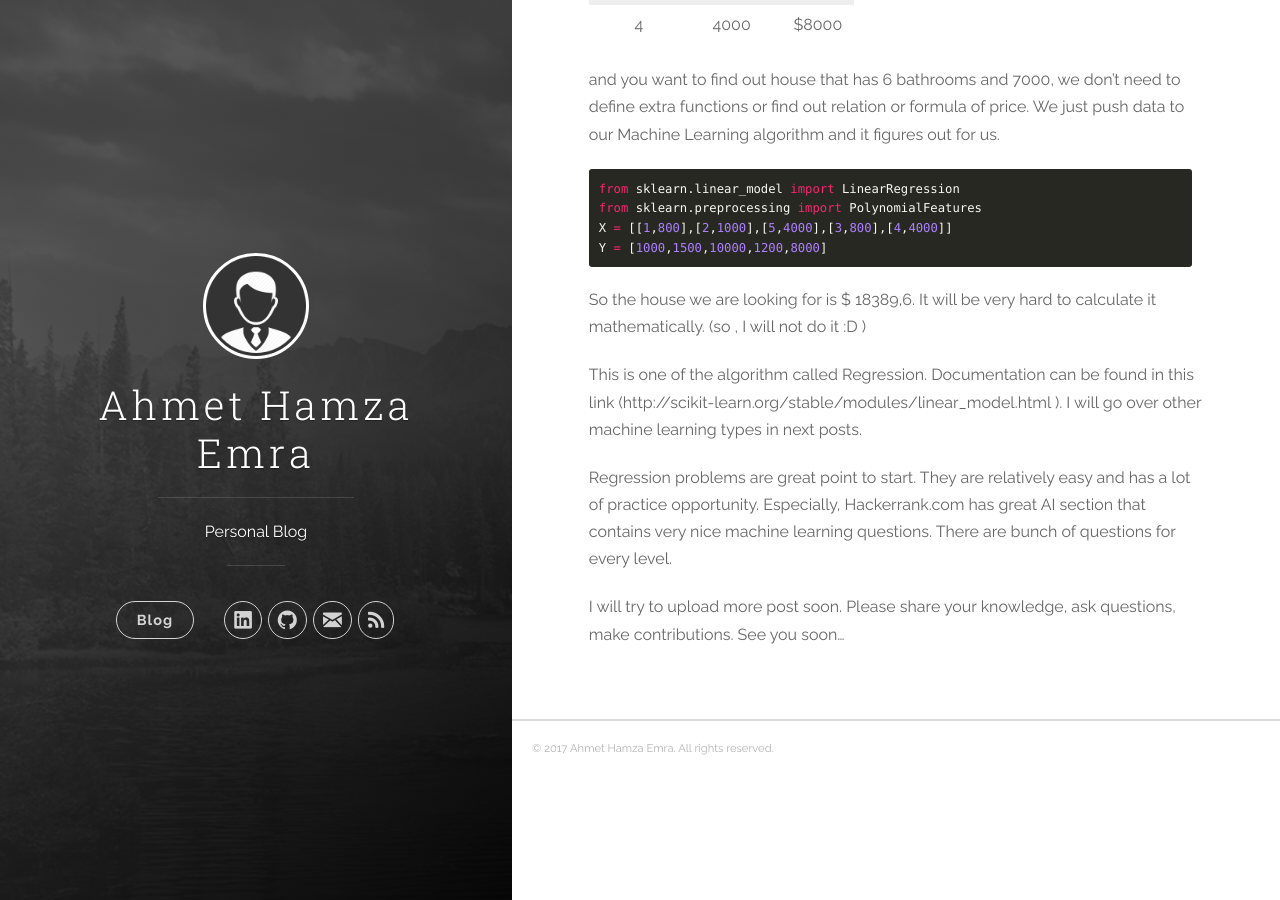
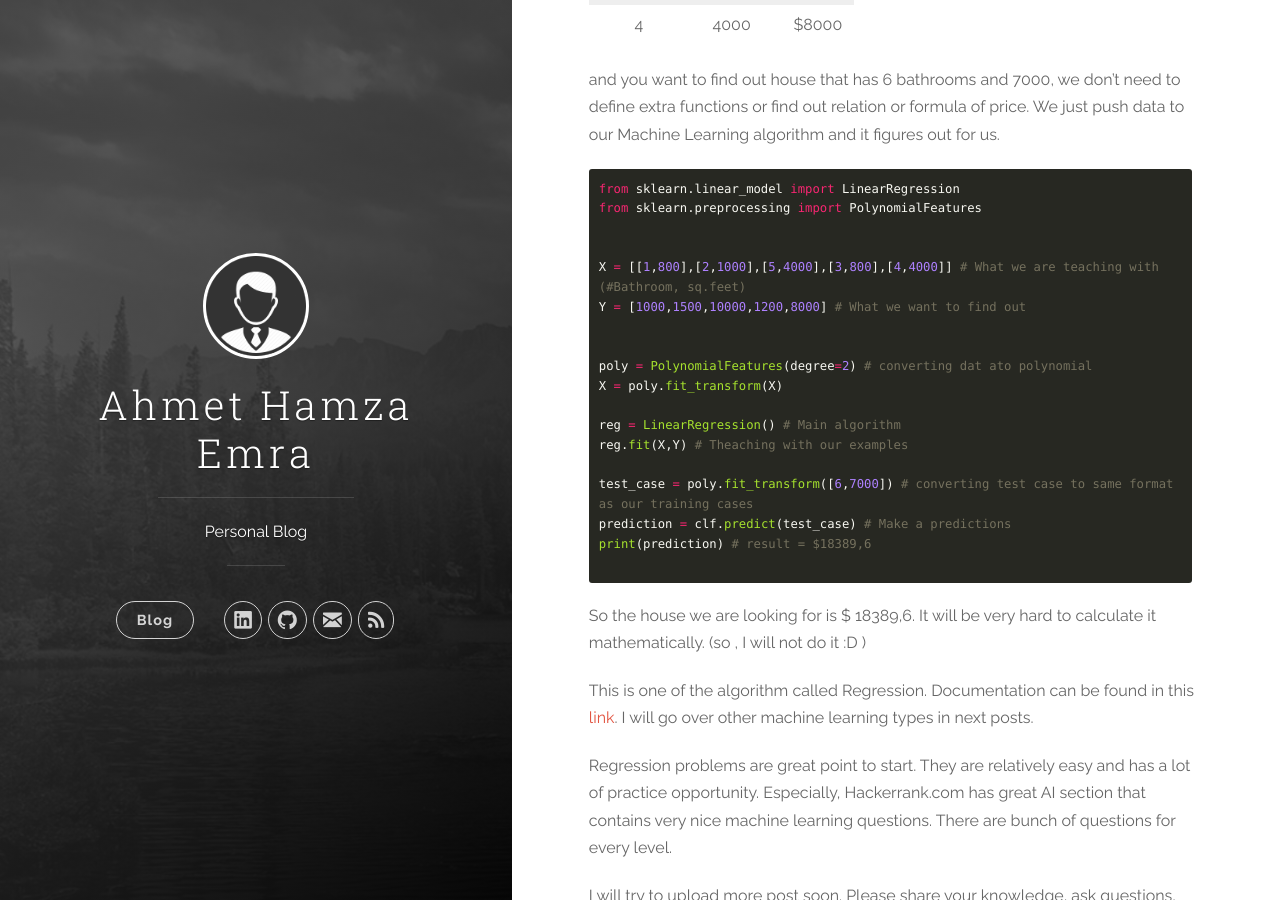
Before and after one commit to AhmetHamzaEmra/ahmethamzaemra.github.io, a Jekyll site: the page built from _posts/2017-01-08-machine learning.markdown, in a window 1280 px wide and 900 px high, scrolled down 751 px. Built offline with Jekyll 4.4.1, drawn with Linux system fonts in a browser that asks for light colours; nearby versions of some CDN libraries.

Commit message:
bug fixed

````diff
--- a/_posts/2017-01-08-machine learning.markdown
+++ b/_posts/2017-01-08-machine learning.markdown
@@ -34,13 +34,27 @@ and you want to find out house that has 6 bathrooms and 7000, we don’t need to
 ``` python
 from sklearn.linear_model import LinearRegression
 from sklearn.preprocessing import PolynomialFeatures
-X = [[1,800],[2,1000],[5,4000],[3,800],[4,4000]]
-Y = [1000,1500,10000,1200,8000]
+
+
+X = [[1,800],[2,1000],[5,4000],[3,800],[4,4000]] # What we are teaching with (#Bathroom, sq.feet)
+Y = [1000,1500,10000,1200,8000] # What we want to find out
+
+
+poly = PolynomialFeatures(degree=2) # converting dat ato polynomial
+X = poly.fit_transform(X)
+
+reg = LinearRegression() # Main algorithm
+reg.fit(X,Y) # Theaching with our examples
+
+test_case = poly.fit_transform([6,7000]) # converting test case to same format as our training cases
+prediction = clf.predict(test_case) # Make a predictions
+print(prediction) # result = $18389,6
+
 ```
 
 So the house we are looking for is $ 18389,6. It will be very hard to calculate it mathematically. (so , I will not do it :D )
 
-This is one of the algorithm called Regression. Documentation can be found in this link (http://scikit-learn.org/stable/modules/linear_model.html ). I will go over other machine learning types in next posts.
+This is one of the algorithm called Regression. Documentation can be found in this [link](http://scikit-learn.org/stable/modules/linear_model.html ). I will go over other machine learning types in next posts.
 
 Regression problems are great point to start. They are relatively easy and has a lot of practice opportunity. Especially, Hackerrank.com has great AI section that contains very nice machine learning questions. There are bunch of questions for every level.
 
````
Also changed, not shown: 7 other files.
